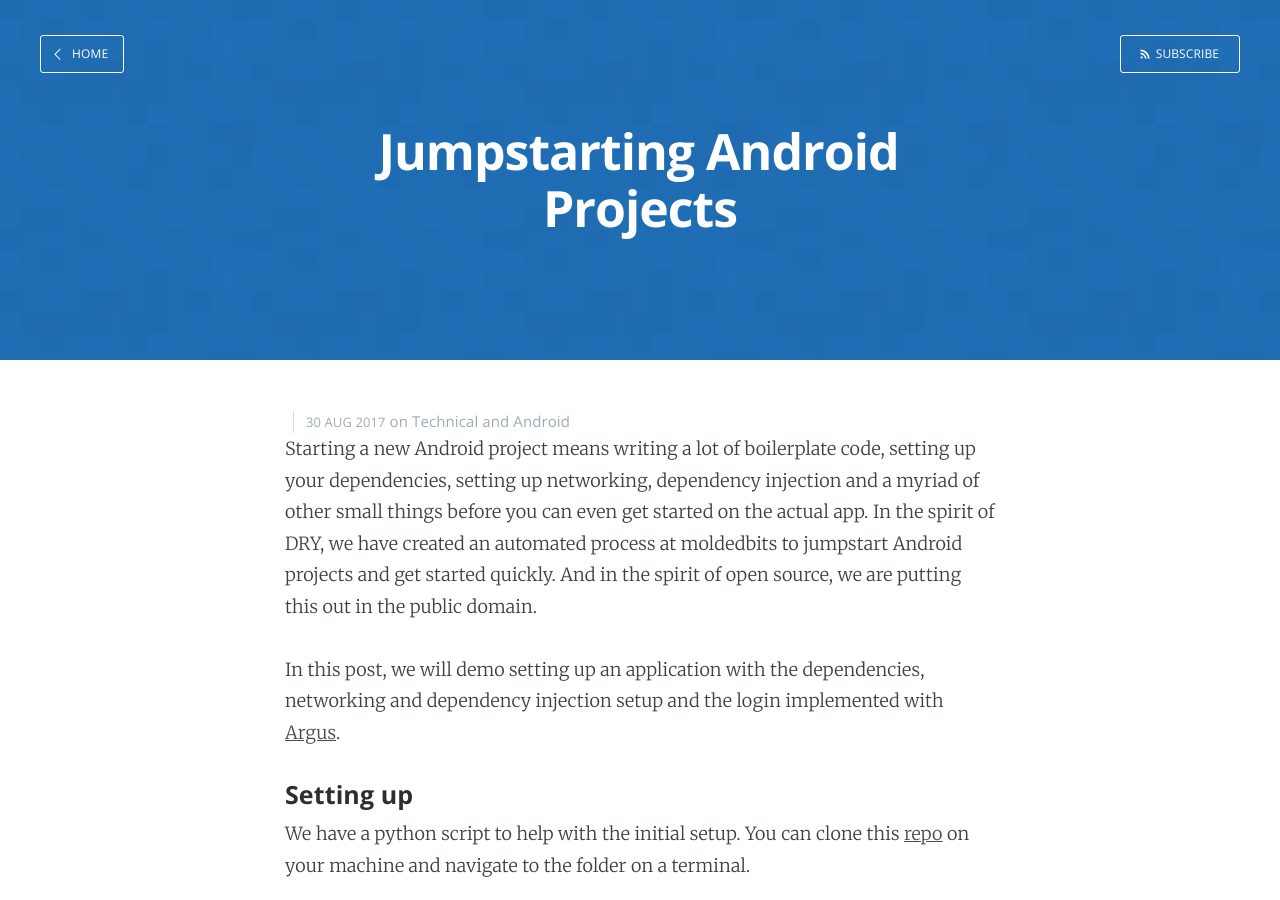
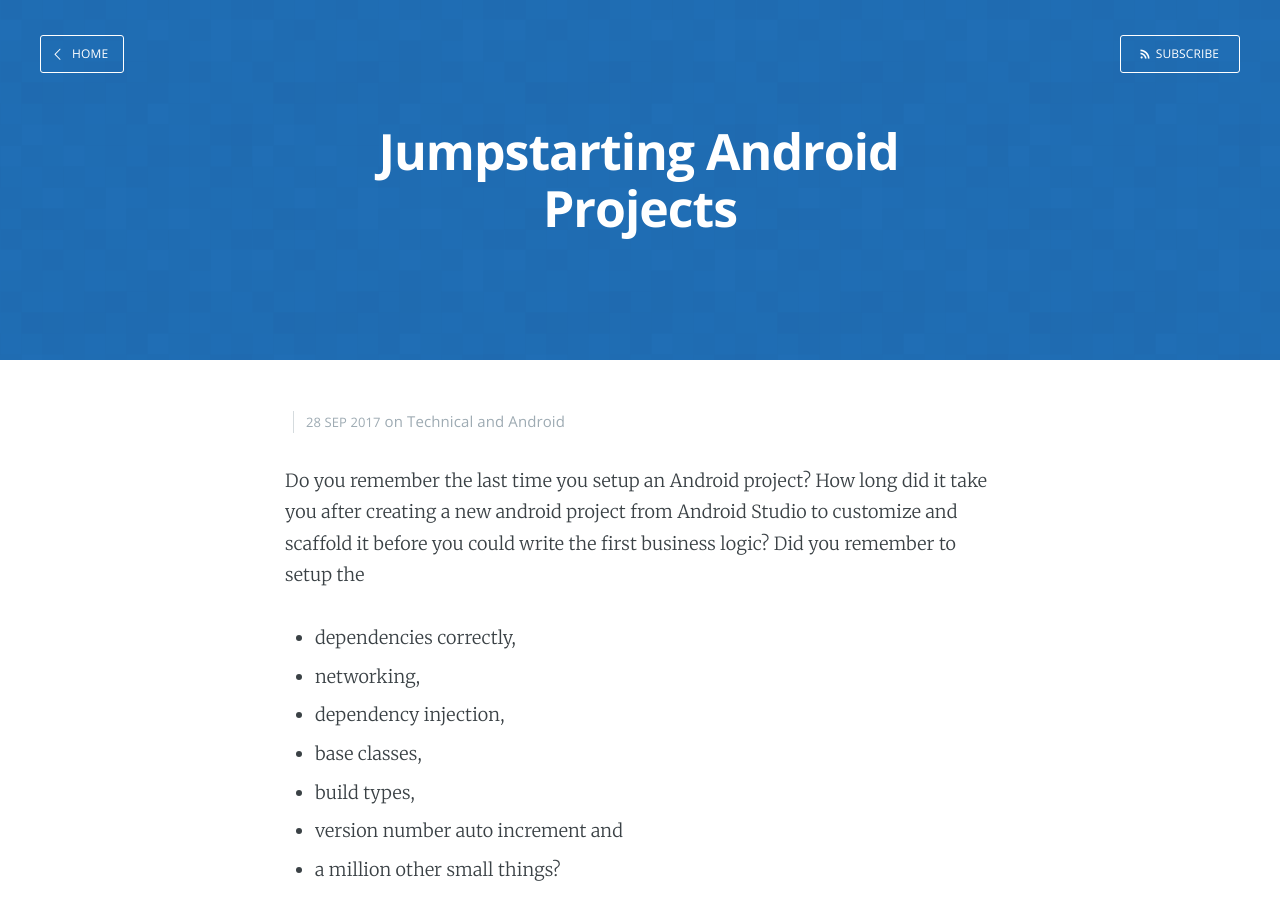
Before and after one commit to moldedbits/moldedbits.github.io, a Jekyll site: the page built from _posts/2017-09-28-android-jumpstart.md, in a window 1280 px wide and 900 px high. Built offline with Jekyll 4.4.1, drawn with Linux system fonts in a browser that asks for light colours; comment, search, counter and statistics services are not loaded; some of the changed text lies outside the part shown.

Commit message:
updated post on jumpstart

````diff
--- a/_layouts/post.html
+++ b/_layouts/post.html
@@ -60,6 +60,8 @@
 
         <!-- <h1 class="post-title">{{ page.title }}</h1> -->
 
+        <br />
+
         <section class="post-content">
             {{content}}
         </section>
--- a/_posts/2017-09-28-android-jumpstart.md
+++ b/_posts/2017-09-28-android-jumpstart.md
@@ -1,25 +1,46 @@
 ---
 layout: post
 title:  "Jumpstarting Android Projects"
-date:   2017-08-30 08:00:00
+date:   2017-09-28 05:00:00
 author: anuj
 categories: Technical Android
 ---
 
-Starting a new Android project means writing a lot of boilerplate code, setting up your dependencies, setting up networking, dependency injection and a myriad of other small things before you can even get started on the actual app. In the spirit of DRY, we have created an automated process at moldedbits to jumpstart Android projects and get started quickly. And in the spirit of open source, we are putting this out in the public domain.
+Do you remember the last time you setup an Android project? How long did it take you after creating a new android project from Android Studio to customize and scaffold it before you could write the first business logic? Did you remember to setup the
 
-In this post, we will demo setting up an application with the dependencies, networking and dependency injection setup and the login implemented with [Argus](https://github.com/moldedbits/argus-android).
+* dependencies correctly,
+* networking,
+* dependency injection,
+* base classes,
+* build types,
+* version number auto increment and
+* a million other small things?
 
-#### Setting up
+And then to do it for every new project you start, that is hours and hours of wasted effort.
+
+<img src="https://media.giphy.com/media/l46CbAuxFk2Cz0s2A/giphy.gif" />
+
+Well, not any more.
+
+In the spirit of DRY, we have created an automated process at moldedbits to jumpstart Android projects and get started quickly. And in the spirit of open source, we are putting this out in the public domain.
+
+Enough talk, lets code. We will demonstrate setting up an application with the dependencies, networking and dependency injection setup and the login implemented with [Argus](https://github.com/moldedbits/argus-android), all within 5 minutes.
+
+<img src="https://media.giphy.com/media/6kvVGhp7bp2WA/giphy.gif" />
+
+#### Step 1 - Setting up the base project
+
+*Time Required: 3 minutes*
 
 We have a python script to help with the initial setup. You can clone this [repo](https://github.com/moldedbits/JumpstartScript) on your machine and navigate to the folder on a terminal.
 
-Next, to setup the project, all you need to do is run
-
 ```
+$ git clone https://github.com/moldedbits/JumpstartScript
+$ cd JumpstartScript
 $ python android-jumpstart.py
 ```
-This will clone the repository [android-jumpstart](https://github.com/moldedbits/android-jumpstart) locally and then ask you a few questions to customize it.
+
+This will clone the repository [android-jumpstart](https://github.com/moldedbits/android-jumpstart) locally and then ask you two to customize it.
 
 ```
 ...
@@ -30,18 +51,11 @@
 ```
 This will create a project for you in the folder _JumpDemo_ that is all set to be imported into Android Studio.
 
-```
-$ cd JumpDemo
-$ ls
-README.md	  	buildSrc		gradle.properties	jumpstart.keystore
-app			      config			gradlew			      settings.gradle
-build.gradle	gradle			gradlew.bat		    version.properties
-```
-With this we can import the project into Android Studio
+__Voila, our base project all setup. Now fire up your Android Studio, import the project and start writing business logic.__
 
-<img src="/assets/images/android-studio-import.png" alt="Studio Import" style="width: 350px; margin:auto;"/>
+<img src="https://media.giphy.com/media/XreQmk7ETCak0/giphy.gif" />
 
-This is our base project all setup. Some of the features already implemented by this are,
+Some of the features already implemented by this are,
 
 * Dependency injection with Dagger 2
 * Networking with Retrofit
@@ -50,54 +64,26 @@
 
 A detailed and updated list of the features is available on the [project page](https://github.com/moldedbits/android-jumpstart).
 
-#### Adding login
+#### Step 2 - Adding login (Optional)
 
-Most apps require a login flow with email, phone and social logins. To further automate this, we have created another library to make our lives easier, [Argus](https://github.com/moldedbits/argus-android). Including this is really simple. The first thing we have to do is to include Argus as a dependency in our app level build.gradle.
+*Time Required: 2 minutes*
 
-```
-compile 'com.moldedbits.argus:argus:0.2.0'
-```
-Next, we modify the class BaseApplication to configure Argus.
+Most apps require a login flow with email, phone and social logins. To further automate this, we have created another library to make our lives easier, [Argus](https://github.com/moldedbits/argus-android). Including this is really simple. Follow the steps [here][argus-post] and you will have your login screen in less than two minutes.
 
-```java
-// initialize Argus
-ArrayList<BaseProvider> loginProviders = new ArrayList<>();
-
-loginProviders.add(new EmailLoginProvider() {
-    @Override
-    protected void doServerLogin(String username, String password) {
-
-    }
-});
-
-ArgusTheme.Builder themeBuilder = new ArgusTheme.Builder();
-themeBuilder.logo(R.mipmap.ic_launcher);
-
-new Argus.Builder()
-        .argusStorage(new DefaultArgusStorage(getApplicationContext()))
-        .nextScreenProvider(new SimpleNextScreenProvider(ExampleAppActivity.class))
-        .loginProviders(loginProviders)
-        .theme(themeBuilder.build())
-        .build();
-```
-And finally, we add the Argus activity to AndroidManifest.xml
-
-```xml
-<activity
-    android:name="com.moldedbits.argus.ArgusActivity"
-    android:label="@string/app_name"
-    android:screenOrientation="portrait"
-    android:theme="@style/AppTheme">
-    <intent-filter>
-        <action android:name="android.intent.action.MAIN"/>
-        <category android:name="android.intent.category.LAUNCHER"/>
-    </intent-filter>
-</activity>
-```
 And that is all. With this, we have setup an app with all the dependencies and scaffolding setup to get the developer started straight on the business logic of the app, and a basic login framework.
 
-<img src="/assets/images/jump-demo-login.png" alt="Demo Login" style="width: 300px; margin:auto;"/>
+<img src="https://raw.githubusercontent.com/moldedbits/argus-android/master/images/ArgusLogin.png" alt="Demo Login" style="width: 300px; margin:auto;"/>
+
+And all of it took less than 5 minutes!
+
+<img src="https://media.giphy.com/media/5wWf7GW1AzV6pF3MaVW/giphy.gif" />
+
+The jumpstart is, by design, very opinionated about how android apps should be written. You can pick the things you like and change / delete the things you do differently.
+
+We will continue working on the jumpstart project to keep it updated, so you can expect to see some changes in the future. As always, if you find anything that can be improved, we welcome you to create a github issue or better to create a pull request.
 
 Happy coding!
 
 The moldedbits Team
+
+[argus-post]: http://eng.moldedbits.com/technical/android/2017/06/26/introducing-argus.html
````
